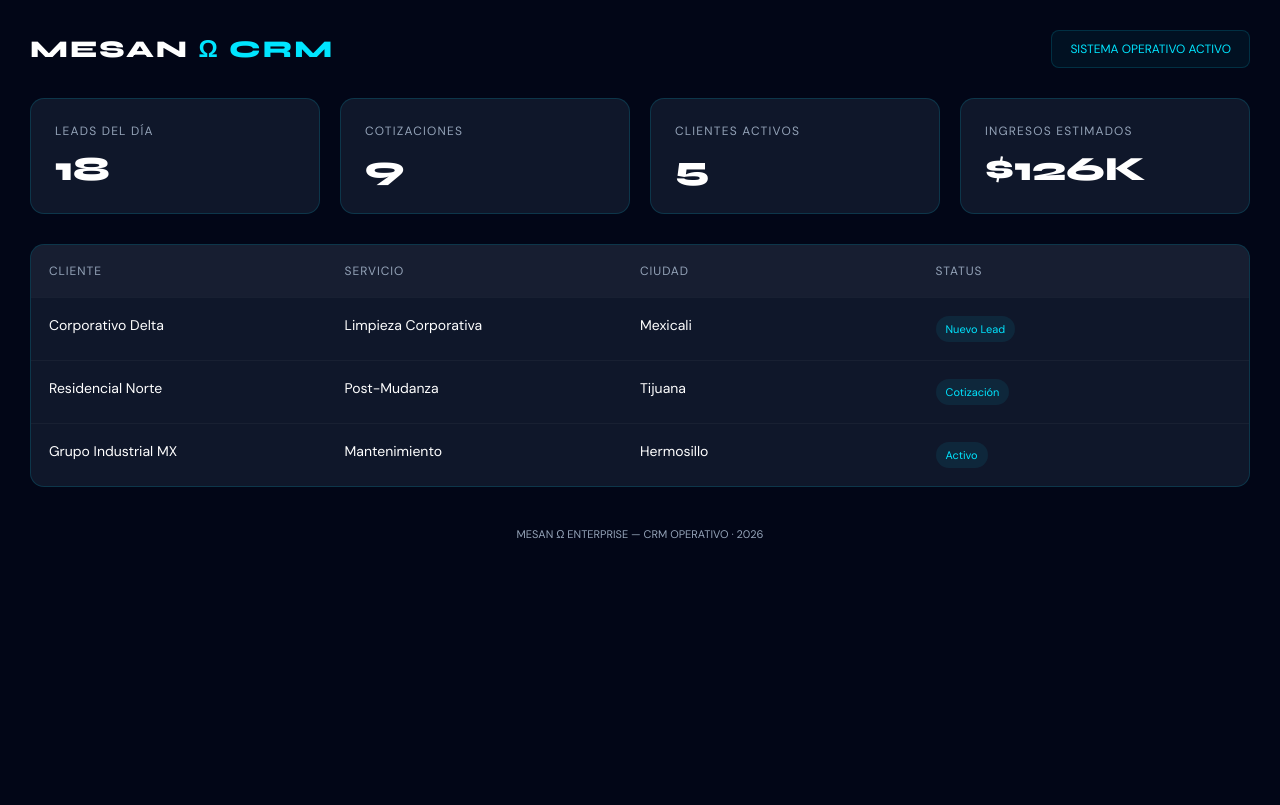
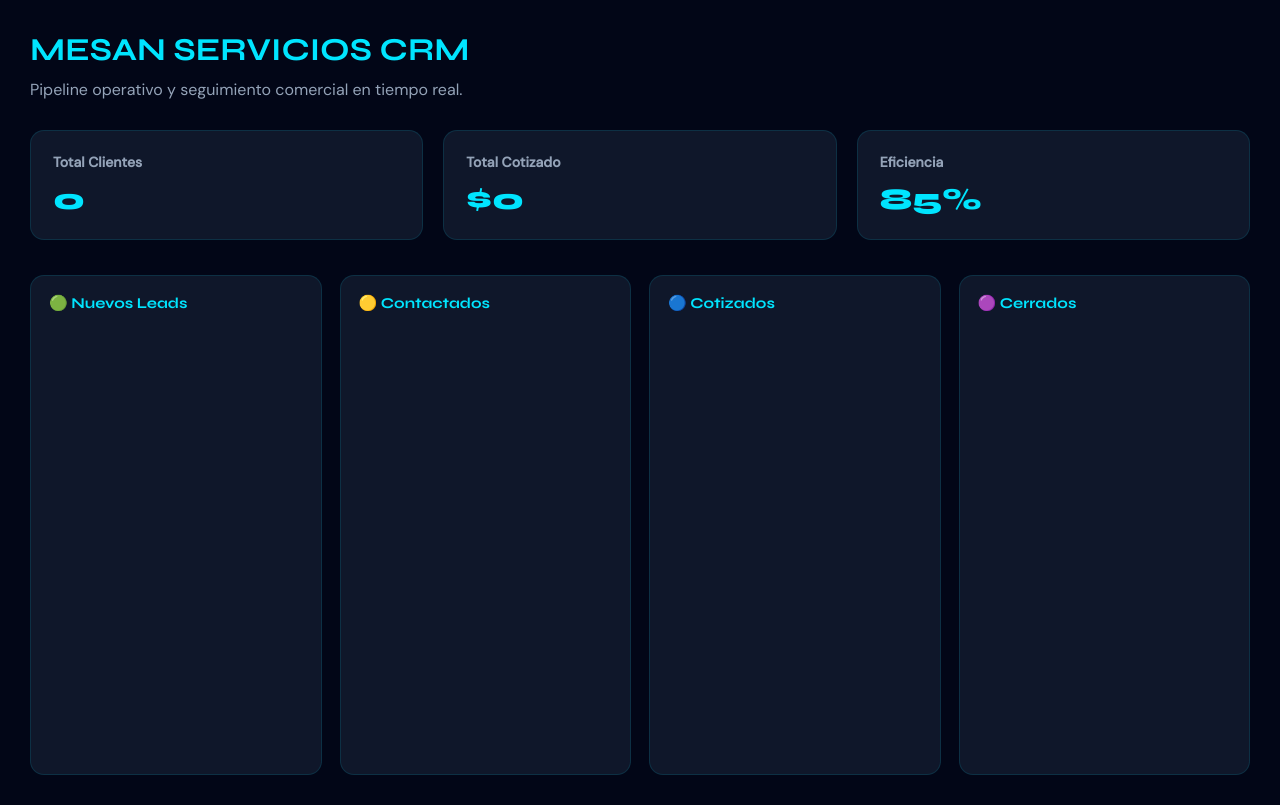
Before and after one commit to manuelsanchezresendiz8-eng/mesan-servicios, a FastAPI app: page /admin in a window 1280 px wide. Before the commit the page ends 539 px from the top, so only its background shows below. Run offline with FastAPI, Linux system fonts and the light colour scheme.

Commit message:
Update admin.html

```diff
--- a/templates/admin.html
+++ b/templates/admin.html
@@ -3,19 +3,12 @@
 <head>
 <meta charset="UTF-8">
 <meta name="viewport" content="width=device-width, initial-scale=1.0">
-<title>MESAN Ω CRM</title>
 
-<link href="https://fonts.googleapis.com/css2?family=Syne:wght@700;800&family=DM+Sans:wght@400;500&display=swap" rel="stylesheet">
+<title>MESAN SERVICIOS CRM</title>
+
+<link href="https://fonts.googleapis.com/css2?family=Syne:wght@400;600;700;800&family=DM+Sans:wght@300;400;500&display=swap" rel="stylesheet">
 
 <style>
-:root{
---bg:#020617;
---card:#0f172a;
---cyan:#00e5ff;
---border:rgba(0,229,255,.15);
---text:#ffffff;
---muted:#94a3b8;
-}
 
 *{
     margin:0;
@@ -24,177 +17,239 @@ box-sizing:border-box;
 }
 
 body{
-background:var(--bg);
-color:var(--text);
-font-family:"DM Sans",sans-serif;
+    background:#020617;
+    color:white;
+    font-family:'DM Sans',sans-serif;
     padding:30px;
 }
 
-.header{
-display:flex;
-justify-content:space-between;
-align-items:center;
+h1{
+    font-family:'Syne',sans-serif;
+    font-size:32px;
+    margin-bottom:10px;
+    color:#00e5ff;
+}
+
+.sub{
+    color:#94a3b8;
     margin-bottom:30px;
 }
 
-.logo{
-font-family:"Syne",sans-serif;
-font-size:24px;
-font-weight:800;
-letter-spacing:2px;
-}
-
-.logo span{
-color:var(--cyan);
-}
-
-.status{
-padding:10px 18px;
-border:1px solid var(--border);
-border-radius:8px;
-font-size:12px;
-color:var(--cyan);
-background:rgba(0,229,255,.05);
-}
-
-.grid{
+.kpis{
     display:grid;
-grid-template-columns:repeat(auto-fit,minmax(240px,1fr));
+    grid-template-columns:repeat(auto-fit,minmax(220px,1fr));
     gap:20px;
-margin-bottom:30px;
+    margin-bottom:35px;
 }
 
 .card{
-background:var(--card);
-border:1px solid var(--border);
+    background:#0f172a;
+    border:1px solid rgba(0,229,255,.12);
     border-radius:14px;
-padding:24px;
+    padding:22px;
 }
 
-.card-title{
-font-size:12px;
-text-transform:uppercase;
-letter-spacing:.1em;
-color:var(--muted);
+.card h2{
+    font-size:14px;
+    color:#94a3b8;
     margin-bottom:10px;
 }
 
-.card-value{
-font-size:34px;
-font-family:"Syne",sans-serif;
+.card p{
+    font-size:30px;
+    font-family:'Syne',sans-serif;
     font-weight:800;
+    color:#00e5ff;
 }
 
-.table{
-background:var(--card);
-border:1px solid var(--border);
-border-radius:14px;
-overflow:hidden;
+.pipeline{
+    display:grid;
+    grid-template-columns:repeat(4,1fr);
+    gap:18px;
 }
 
-.table-header{
-display:grid;
-grid-template-columns:1fr 1fr 1fr 1fr;
+.col{
+    background:#0f172a;
+    border-radius:14px;
     padding:18px;
-background:rgba(255,255,255,.03);
-font-size:12px;
-text-transform:uppercase;
-letter-spacing:.08em;
-color:var(--muted);
+    min-height:500px;
+    border:1px solid rgba(0,229,255,.12);
 }
 
-.row{
-display:grid;
-grid-template-columns:1fr 1fr 1fr 1fr;
-padding:18px;
-border-top:1px solid rgba(255,255,255,.04);
+.col h3{
+    font-family:'Syne',sans-serif;
+    margin-bottom:18px;
+    color:#00e5ff;
+    font-size:15px;
+}
+
+.lead{
+    background:#111827;
+    border-radius:10px;
+    padding:14px;
+    margin-bottom:12px;
+    border:1px solid rgba(255,255,255,.06);
+}
+
+.lead strong{
+    display:block;
+    margin-bottom:6px;
     font-size:14px;
+}
+
+.lead p{
+    font-size:12px;
+    color:#94a3b8;
+    margin-bottom:4px;
 }
 
 .badge{
     display:inline-block;
-padding:6px 10px;
-border-radius:20px;
-font-size:11px;
-background:rgba(0,229,255,.08);
-color:var(--cyan);
+    padding:5px 10px;
+    border-radius:30px;
+    font-size:10px;
+    margin-top:8px;
+    background:#00e5ff22;
+    color:#00e5ff;
 }
 
-.footer{
-margin-top:40px;
-font-size:11px;
-color:var(--muted);
-text-align:center;
+@media(max-width:900px){
+
+.pipeline{
+    grid-template-columns:1fr;
 }
+
+}
+
 </style>
 </head>
 
 <body>
 
-<div class="header">
-<div class="logo">MESAN <span>Ω CRM</span></div>
-<div class="status">SISTEMA OPERATIVO ACTIVO</div>
-</div>
+<h1>MESAN SERVICIOS CRM</h1>
 
-<div class="grid">
+<p class="sub">
+Pipeline operativo y seguimiento comercial en tiempo real.
+</p>
+
+<!-- KPIs -->
+
+<div class="kpis">
 
     <div class="card">
-<div class="card-title">Leads del Día</div>
-<div class="card-value">18</div>
+        <h2>Total Clientes</h2>
+        <p>{{ clientes }}</p>
     </div>
 
     <div class="card">
-<div class="card-title">Cotizaciones</div>
-<div class="card-value">9</div>
+        <h2>Total Cotizado</h2>
+        <p>${{ cotizaciones }}</p>
     </div>
 
     <div class="card">
-<div class="card-title">Clientes Activos</div>
-<div class="card-value">5</div>
-</div>
-
-<div class="card">
-<div class="card-title">Ingresos Estimados</div>
-<div class="card-value">$126K</div>
+        <h2>Eficiencia</h2>
+        <p>{{ eficiencia }}%</p>
     </div>
 
 </div>
 
-<div class="table">
+<!-- PIPELINE -->
 
-<div class="table-header">
-<div>Cliente</div>
-<div>Servicio</div>
-<div>Ciudad</div>
-<div>Status</div>
+<div class="pipeline">
+
+    <!-- NUEVO -->
+    <div class="col">
+
+        <h3>🟢 Nuevos Leads</h3>
+
+        {% for l in leads if l.estado == "nuevo" %}
+
+        <div class="lead">
+
+            <strong>{{ l.nombre }}</strong>
+
+            <p>Servicio: {{ l.servicio }}</p>
+
+            <p>Total: ${{ l.total_estimado }}</p>
+
+            <span class="badge">Nuevo</span>
+
         </div>
 
-<div class="row">
-<div>Corporativo Delta</div>
-<div>Limpieza Corporativa</div>
-<div>Mexicali</div>
-<div><span class="badge">Nuevo Lead</span></div>
+        {% endfor %}
+
     </div>
 
-<div class="row">
-<div>Residencial Norte</div>
-<div>Post-Mudanza</div>
-<div>Tijuana</div>
-<div><span class="badge">Cotización</span></div>
+    <!-- CONTACTADO -->
+    <div class="col">
+
+        <h3>🟡 Contactados</h3>
+
+        {% for l in leads if l.estado == "contactado" %}
+
+        <div class="lead">
+
+            <strong>{{ l.nombre }}</strong>
+
+            <p>Servicio: {{ l.servicio }}</p>
+
+            <p>Total: ${{ l.total_estimado }}</p>
+
+            <span class="badge">Contactado</span>
+
         </div>
 
-<div class="row">
-<div>Grupo Industrial MX</div>
-<div>Mantenimiento</div>
-<div>Hermosillo</div>
-<div><span class="badge">Activo</span></div>
+        {% endfor %}
+
+    </div>
+
+    <!-- COTIZADO -->
+    <div class="col">
+
+        <h3>🔵 Cotizados</h3>
+
+        {% for l in leads if l.estado == "cotizado" %}
+
+        <div class="lead">
+
+            <strong>{{ l.nombre }}</strong>
+
+            <p>Servicio: {{ l.servicio }}</p>
+
+            <p>Total: ${{ l.total_estimado }}</p>
+
+            <span class="badge">Cotizado</span>
+
+        </div>
+
+        {% endfor %}
+
+    </div>
+
+    <!-- CERRADO -->
+    <div class="col">
+
+        <h3>🟣 Cerrados</h3>
+
+        {% for l in leads if l.estado == "cerrado" %}
+
+        <div class="lead">
+
+            <strong>{{ l.nombre }}</strong>
+
+            <p>Servicio: {{ l.servicio }}</p>
+
+            <p>Total: ${{ l.total_estimado }}</p>
+
+            <span class="badge">Cerrado</span>
+
+        </div>
+
+        {% endfor %}
+
     </div>
 
 </div>
 
-<div class="footer">
-MESAN Ω ENTERPRISE — CRM OPERATIVO · 2026
-</div>
-
 </body>
 </html>
```
Lines whose indentation alone changed are shown as unchanged.
